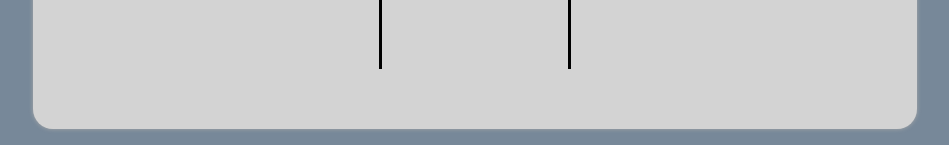
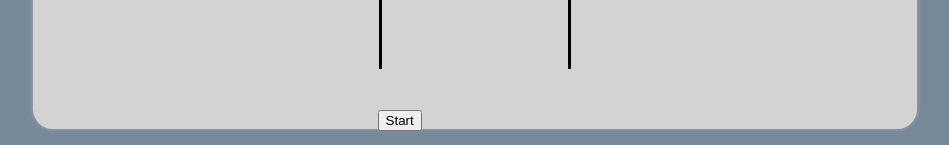
Before and after one commit to MckCieply/Tic-Tac-Toe, a Django app: page /tictactoe/game in a window 1280 px wide. Shown: the part 659-804 px from the top of the page, without its empty margins (165-1114 px from the left). Run offline with Django 4.2, Linux system fonts and the light colour scheme.

Commit message:
Adding start button

```diff
--- a/games/tictactoe/templates/tictactoe/tictactoe.html
+++ b/games/tictactoe/templates/tictactoe/tictactoe.html
@@ -38,6 +38,7 @@
             </tr>
         </table>
         <span id="winner"></span><br>
+        <button id="start" onClick="">Start</button>
         <button id="restart" onClick="window.location.reload()">Restart</button>
         <button id="next" onClick="addpoint()">Next</button>
         <script type="text/javascript" src="{% static 'js/TTTlogic.js' %}"></script>
```
